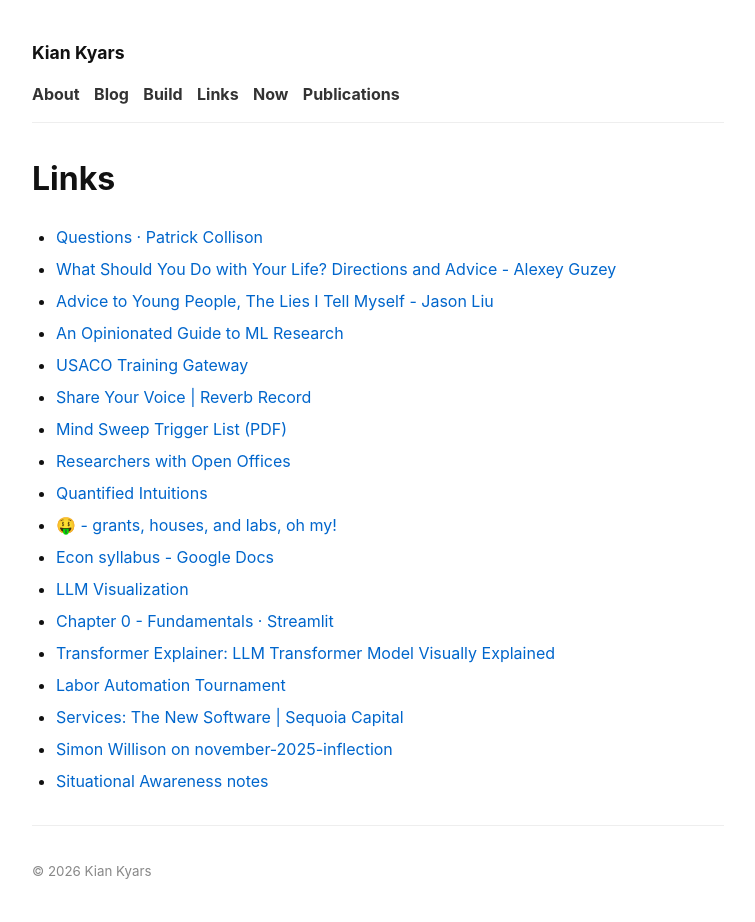
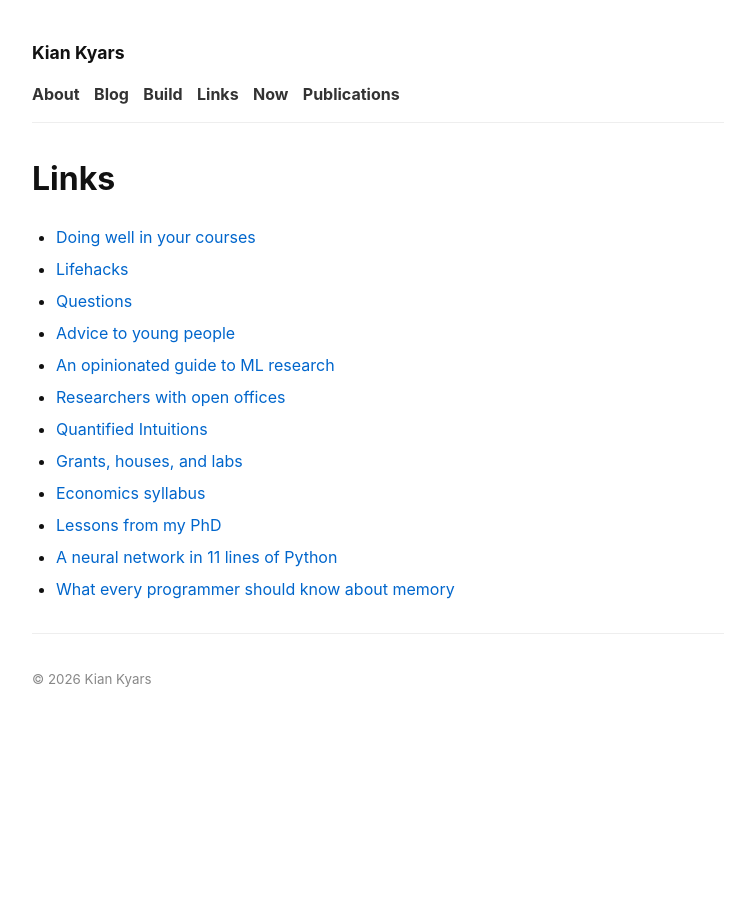
Before and after one commit to kiankyars/kiankyars.github.io, a Jekyll site: the page built from links.md, in a window 1280 px wide. Shown: the whole page, without its empty margins (262-1017 px from the left). Built offline with Jekyll 4.4.1, drawn with Linux system fonts in a browser that asks for light colours; after the commit the page ends 900 px from its top, so only the background shows below that.

Commit message:
Simplify the curated links page

```diff
--- a/links.md
+++ b/links.md
@@ -4,21 +4,15 @@
 permalink: /links/
 ---
 
-- [Questions · Patrick Collison](https://patrickcollison.com/questions)
-- [What Should You Do with Your Life? Directions and Advice - Alexey Guzey](https://guzey.com/personal/what-should-you-do-with-your-life/)
-- [Advice to Young People, The Lies I Tell Myself - Jason Liu](https://jxnl.co/writing/2024/06/01/advice-to-young-people/#do-you-want-the-rewards)
-- [An Opinionated Guide to ML Research](http://joschu.net/blog/opinionated-guide-ml-research.html)
-- [USACO Training Gateway](https://usaco.training/)
-- [Share Your Voice \| Reverb Record](https://record.reverb.chat/)
-- [Mind Sweep Trigger List (PDF)](https://gettingthingsdone.com/wp-content/uploads/2014/10/Mind_Sweep_Trigger_List.pdf)
-- [Researchers with Open Offices](https://esraasaleh.notion.site/Researchers-with-Open-Offices-27dd8febd78d42b9ad4627f3525f28fe)
+- [Doing well in your courses](https://cs.stanford.edu/people/karpathy/advice.html)
+- [Lifehacks](https://guzey.com/lifehacks/)
+- [Questions](https://patrickcollison.com/questions)
+- [Advice to young people](https://jxnl.co/writing/2024/06/01/advice-to-young-people/#do-you-want-the-rewards)
+- [An opinionated guide to ML research](http://joschu.net/blog/opinionated-guide-ml-research.html)
+- [Researchers with open offices](https://esraasaleh.notion.site/Researchers-with-Open-Offices-27dd8febd78d42b9ad4627f3525f28fe)
 - [Quantified Intuitions](https://www.quantifiedintuitions.org/)
-- [🤑 - grants, houses, and labs, oh my!](https://docs.google.com/spreadsheets/d/1JTNfDeRXZKR5hEF3WYIBpi2Wu8QAeghFwJvJ53DrJWo/edit?ref=brasstacks.blog&gid=1941344675#gid=1941344675)
-- [Econ syllabus - Google Docs](https://docs.google.com/document/d/1Tq_wXAsj4fWCw-DWsrRD43ciQ0kIKZseQ8V4s3m1JqU/edit?tab=t.0)
-- [LLM Visualization](https://bbycroft.net/llm)
-- [Chapter 0 - Fundamentals · Streamlit](https://arena-chapter0-fundamentals.streamlit.app/#why-arena)
-- [Transformer Explainer: LLM Transformer Model Visually Explained](https://poloclub.github.io/transformer-explainer/)
-- [Labor Automation Tournament](https://www.metaculus.com/tournament/labor-hub/)
-- [Services: The New Software \| Sequoia Capital](https://sequoiacap.com/article/services-the-new-software/)
-- [Simon Willison on november-2025-inflection](https://simonwillison.net/tags/november-2025-inflection/)
-- [Situational Awareness notes](https://stafforini.com/notes/situational-awareness-lp/)
+- [Grants, houses, and labs](https://docs.google.com/spreadsheets/d/1JTNfDeRXZKR5hEF3WYIBpi2Wu8QAeghFwJvJ53DrJWo/edit?ref=brasstacks.blog&gid=1941344675#gid=1941344675)
+- [Economics syllabus](https://docs.google.com/document/d/1Tq_wXAsj4fWCw-DWsrRD43ciQ0kIKZseQ8V4s3m1JqU/edit?tab=t.0)
+- [Lessons from my PhD](https://austinhenley.com/blog/lessonsfrommyphd.html)
+- [A neural network in 11 lines of Python](https://iamtrask.github.io/2015/07/12/basic-python-network/)
+- [What every programmer should know about memory](https://www.akkadia.org/drepper/cpumemory.pdf)
```
